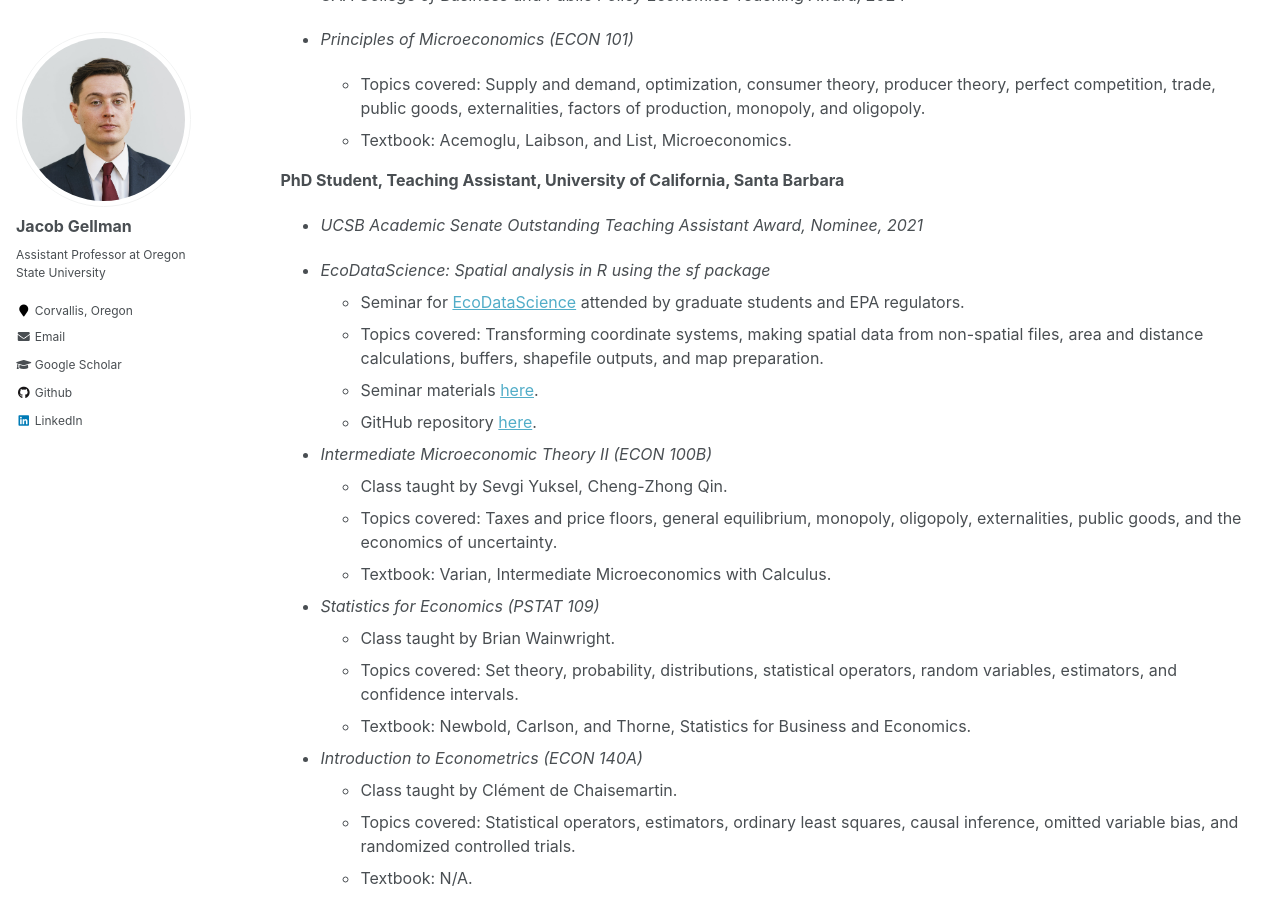
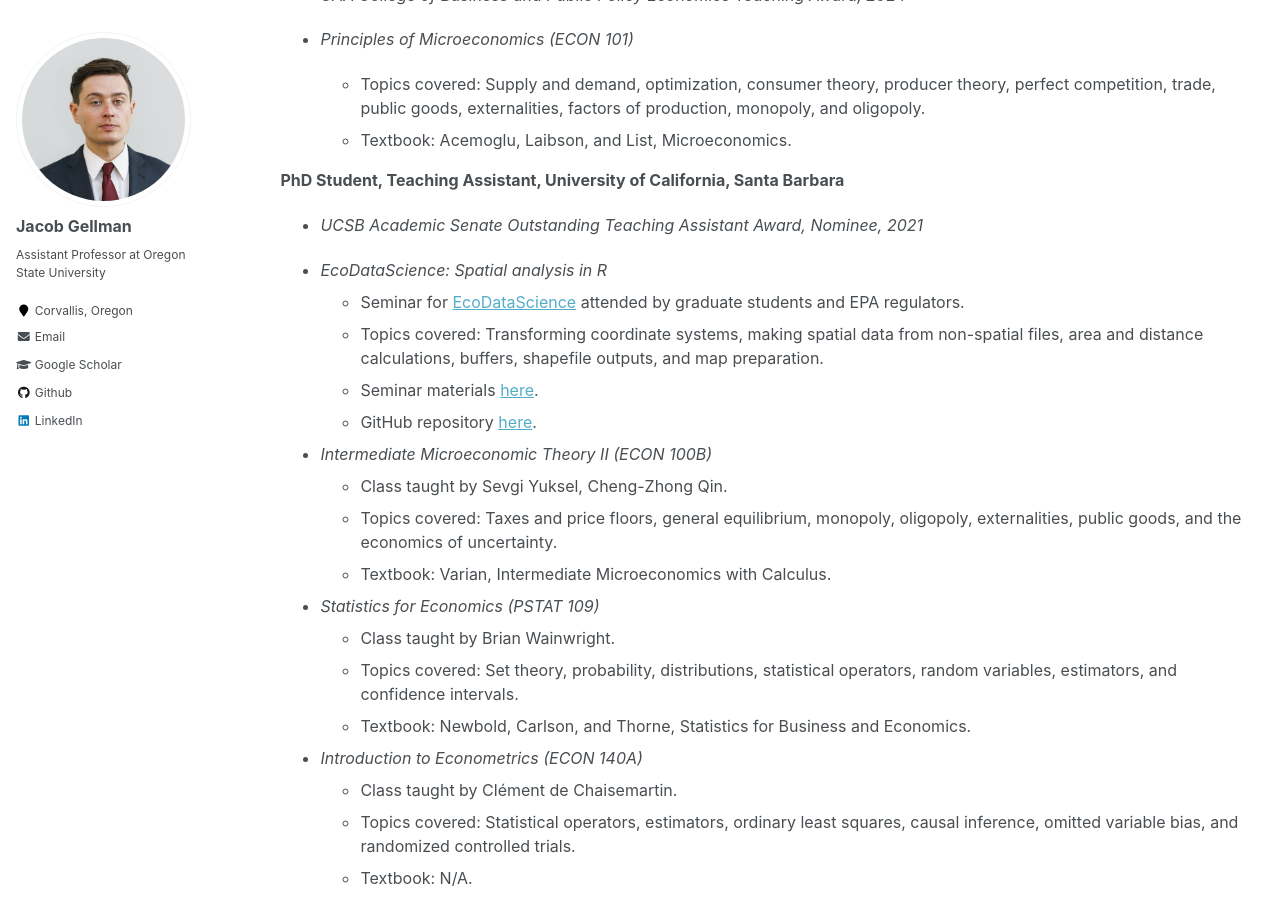
Before and after one commit to jacobgellman/jacobgellman.github.io, a Jekyll site: the page built from _pages/teaching.md, in a window 1280 px wide and 900 px high, scrolled down 518 px. Built offline with Jekyll 4.4.1, drawn with Linux system fonts in a browser that asks for light colours.

Commit message:
Teaching page

```diff
--- a/_pages/teaching.md
+++ b/_pages/teaching.md
@@ -28,7 +28,7 @@ author_profile: true
 **PhD Student, Teaching Assistant, University of California, Santa Barbara**
 * *UCSB Academic Senate Outstanding Teaching Assistant Award, Nominee, 2021*
 
-* *EcoDataScience: Spatial analysis in R using the sf package*
+* *EcoDataScience: Spatial analysis in R*
   * Seminar for [EcoDataScience](https://github.com/eco-data-science) attended by graduate students and EPA regulators.
   * Topics covered: Transforming coordinate systems, making spatial data from non-spatial files, area and distance calculations, buffers, shapefile outputs, and map preparation.
   * Seminar materials [here](https://jacobgellman.github.io/files/eco-data-sci-sf.html).
```
